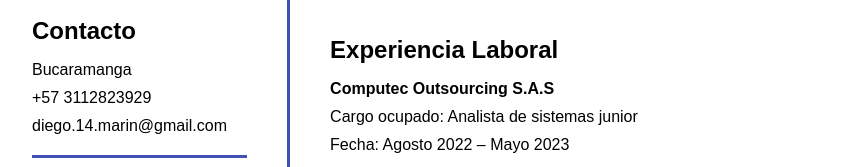
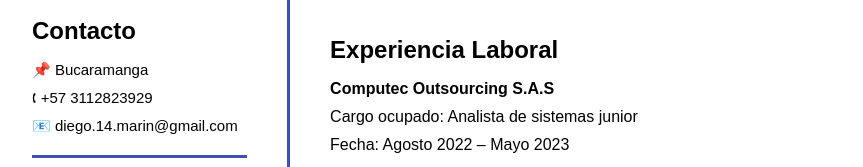
Before and after one commit to DiegoFernandoMarinL/html_DiegoMarin, a plain HTML site: page Dia2/index.html in a window 1280 px wide. Shown: the part 277-444 px from the top of the page, without its empty margins (208-1071 px from the left). Drawn offline with Linux system fonts and the light colour scheme.

Commit message:
se agregan emoticones

```diff
--- a/Dia2/index.html
+++ b/Dia2/index.html
@@ -63,9 +63,9 @@
             <div class="contact">
                 <h2>Contacto</h2>
                 <ul>
-                    <li>Bucaramanga</li>
-                    <li>+57 3112823929</li>
-                    <li>diego.14.marin@gmail.com</li>
+                    <li style="font-size: 15px;">&#128204; Bucaramanga</li>
+                    <li style="font-size: 15px;">&#128379; +57 3112823929</li>
+                    <li style="font-size: 15px;">&#128231; diego.14.marin@gmail.com</li>
                 </ul>
             </div>
             <div class="separator"></div>
```
